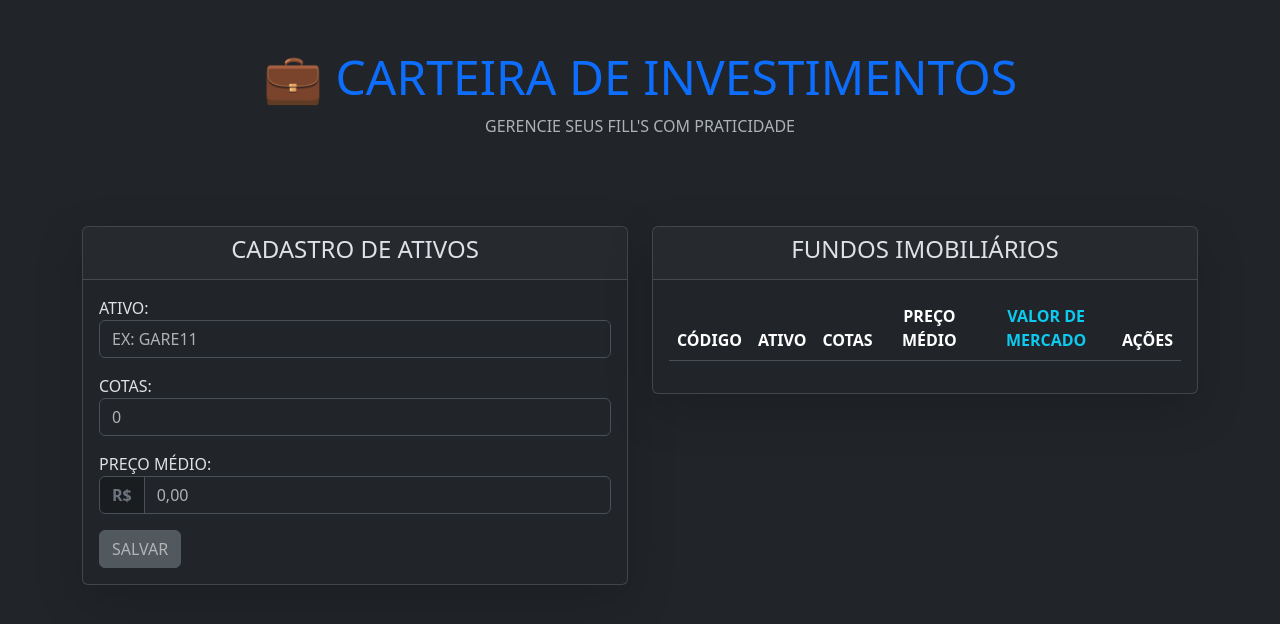
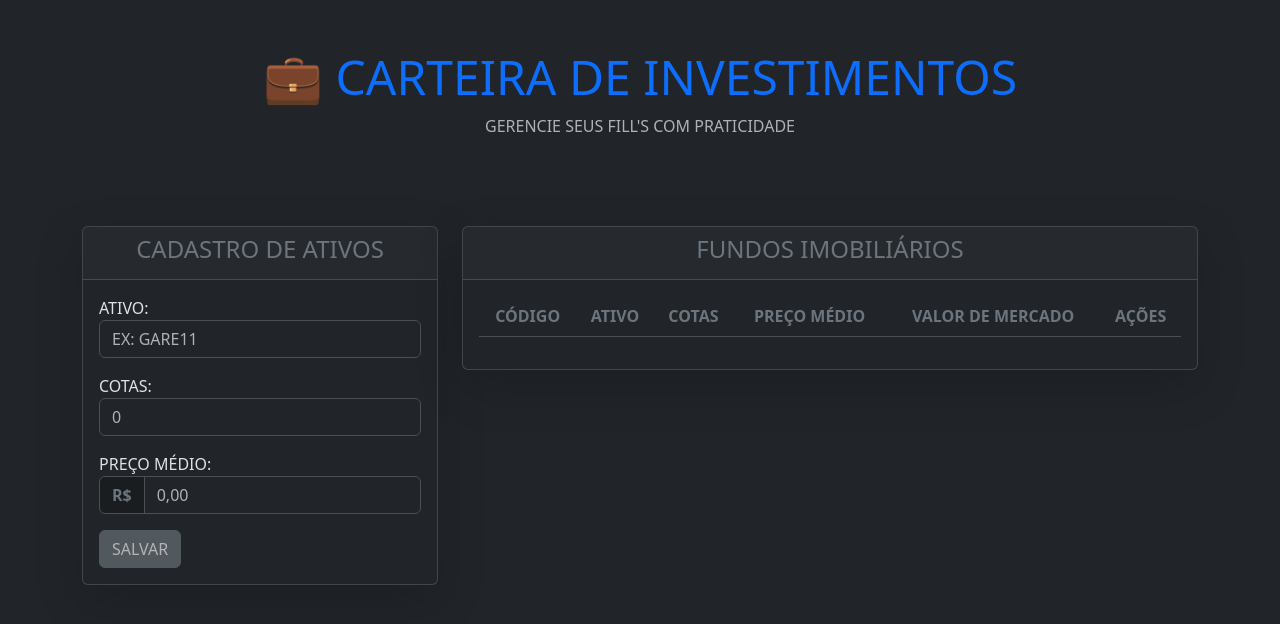
Before and after one commit to FosterXx/Eletiva-Programa-o-de-Scripts, a plain HTML site: page Projeto/index.html in a window 1280 px wide. Drawn offline with Linux system fonts and the light colour scheme.

Commit message:
Atualizado

```diff
--- a/Projeto/index.html
+++ b/Projeto/index.html
@@ -16,17 +16,28 @@
 
 <body>
 
-    <div id="app" class="container my-5"> <div class="row mb-5 text-center">
+    <div id="app" class="container my-5">
+        <div class="row mb-5 text-center">
+
             <div class="col " >
                 <h1 class="display-5 fw-light text-primary">💼 CARTEIRA DE INVESTIMENTOS</h1>
                 <p class="text-muted text-uppercase tracking-wider">GERENCIE SEUS FILL'S COM PRATICIDADE</p>
             </div>
+
         </div>
 
-        <div class="row"> <div class="col-md-6"> <div class="card shadow-lg mt-4"> <div class="card-header"> <h4 class="text-center">CADASTRO DE ATIVOS</h4>
-                    </div> <div class="card-body"> <form action="#" method="post" @submit.prevent="salvar()">
+        <div class="row">
+            <div class="col-md-4">
+                <div class="card shadow-lg mt-4">
 
-                            <div class="mb-3">
+                    <div class="card-header">
+                        <h4 class="text-center text-secondary" >CADASTRO DE ATIVOS</h4>
+                    </div>
+
+                    <div class="card-body">
+                        <form action="#" method="post" @submit.prevent="salvar()">
+
+                            <div class="mb-3 ">
                                 <label for="ativo">ATIVO:</label>
                                 <input type="text" class="form-control" v-model="ativo" pattern="[A-Za-z0-9]+" placeholder="EX: GARE11">
                             </div>
@@ -53,23 +64,24 @@
                         </form>
                     </div> </div> </div>
 
-            <div class="col-md-6">
+            <div class="col-md-8">
 
                 <div class="card shadow-lg mt-4">
 
-                    <div class="card-header"> <h4 class="text-center">FUNDOS IMOBILIÁRIOS</h4>
+                    <div class="card-header">
+                        <h4 class="text-center text-secondary">FUNDOS IMOBILIÁRIOS</h4>
                     </div>
 
                     <div class="card-body"> <table class="table table-striped">
 
                             <thead>
                                 <tr class="text-center">
-                                    <th>CÓDIGO</th>
-                                    <th>ATIVO</th>
-                                    <th>COTAS</th>
-                                    <th>PREÇO MÉDIO</th>
-                                    <th class="text-info">VALOR DE MERCADO</th>
-                                    <th colspan="2">AÇÕES</th> </tr>
+                                    <th class="text-secondary">CÓDIGO</th>
+                                    <th class="text-secondary">ATIVO</th>
+                                    <th class="text-secondary">COTAS</th>
+                                    <th class="text-secondary">PREÇO MÉDIO</th>
+                                    <th class="text-secondary">VALOR DE MERCADO</th>
+                                    <th class="text-secondary" colspan="2">AÇÕES</th> </tr>
                             </thead>
 
                             <tbody>
@@ -79,7 +91,7 @@
                                     <td>{{ fundo.cotas }}</td>
                                     <td>R$ {{ String(fundo.precoMedio).replace('.',',') }}</td>
 
-                                    <td class="text-info fw-bold">
+                                    <td class="fw-bold">
                                         <span v-if="cotacoesAtuais[fundo.ativo] === null" class="text-warning small">Restrito (Free)</span>
                                         <span v-else-if="cotacoesAtuais[fundo.ativo]">R$ {{ String(cotacoesAtuais[fundo.ativo].toFixed(2)).replace('.',',') }}</span>
                                         <span v-else>Carregando...</span>
```
